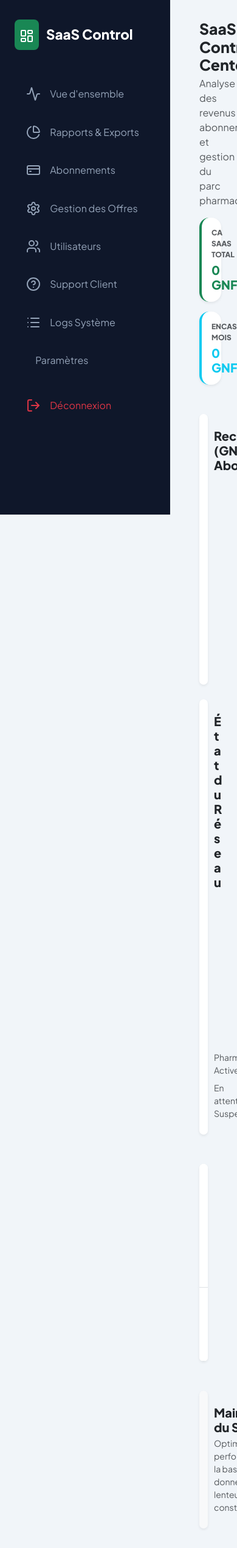
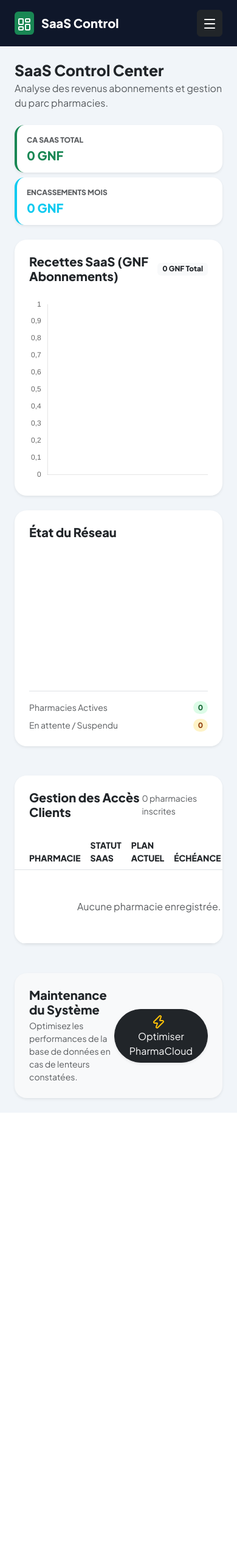
Before and after one commit to syllamohamedmhd99-bot/Gn-Pharmacie, a Python web app: template app/templates/superadmin/dashboard.html in a window 390 px wide. Shown: the whole page at 61% size. After the commit the page ends 1825 px from the top, so only its background shows below. Run offline with Jinja, Linux system fonts and the light colour scheme; the template is opened without the code that fills it, so the values that code supplies are empty; a map, chart or similar area stays blank.

Commit message:
Interface SuperAdmin : adaptation mobile (hamburger menu + grille responsive)

```diff
--- a/app/templates/superadmin/base.html
+++ b/app/templates/superadmin/base.html
@@ -13,6 +13,7 @@
             --admin-sidebar: #0f172a;
             --admin-accent: #10b981;
             --admin-bg: #f1f5f9;
+            --sidebar-width: 280px;
         }
 
         body.modal-open {
@@ -20,7 +21,6 @@
             overflow-y: hidden !important;
         }
 
-        /* Fix pour éviter le saut vertical au clic sur "Nouveau Forfait" */
         body {
             font-family: 'Plus Jakarta Sans', sans-serif;
             background-color: var(--admin-bg);
@@ -31,8 +31,9 @@
             min-height: 100vh;
         }
 
+        /* Sidebar Responsive */
         .admin-sidebar {
-            width: 280px;
+            width: var(--sidebar-width);
             height: 100vh;
             position: fixed;
             left: 0;
@@ -41,14 +42,61 @@
             background-color: var(--admin-sidebar);
             color: white;
             padding: 2rem 1.5rem;
-            z-index: 1040; /* Supérieur au contenu mais inférieur aux modales */
+            z-index: 1050;
+            transition: transform 0.3s ease-in-out;
+        }
+
+        /* Mobile Topbar */
+        .admin-mobile-topbar {
+            display: none;
+            background-color: var(--admin-sidebar);
+            color: white;
+            padding: 1rem 1.5rem;
+            position: sticky;
+            top: 0;
+            z-index: 1040;
+            justify-content: space-between;
+            align-items: center;
         }
 
         .admin-content {
-            margin-left: 280px;
+            margin-left: var(--sidebar-width);
             padding: 2rem 3rem;
             min-height: 100vh;
             position: relative;
+            transition: all 0.3s ease-in-out;
+        }
+
+        /* Sidebar Overlay */
+        .sidebar-overlay {
+            display: none;
+            position: fixed;
+            top: 0;
+            left: 0;
+            right: 0;
+            bottom: 0;
+            background: rgba(0,0,0,0.5);
+            z-index: 1045;
+            backdrop-filter: blur(2px);
+        }
+
+        @media (max-width: 991.98px) {
+            .admin-sidebar {
+                transform: translateX(-100%);
+            }
+            .admin-sidebar.active {
+                transform: translateX(0);
+            }
+            .admin-content {
+                margin-left: 0;
+                padding: 1.5rem;
+            }
+            .admin-mobile-topbar {
+                display: flex;
+            }
+            .sidebar-overlay.active {
+                display: block;
+            }
         }
 
         .modal {
@@ -102,14 +150,6 @@
             border: none;
             border-radius: 20px;
             transition: box-shadow 0.3s, border-color 0.3s;
-            transform: translateZ(0);
-            backface-visibility: hidden;
-            will-change: box-shadow;
-        }
-
-        .stat-card:hover {
-            transform: none !important;
-            box-shadow: 0 10px 25px -5px rgba(0, 0, 0, 0.1);
         }
 
         .badge-active { background-color: rgba(16, 185, 129, 0.1); color: #10b981; }
@@ -117,7 +157,23 @@
     </style>
 </head>
 <body>
-    <div class="admin-sidebar">
+    <!-- Mobile Topbar -->
+    <div class="admin-mobile-topbar">
+        <div class="admin-brand fs-5">
+            <div class="bg-success p-1 rounded-2">
+                <i data-lucide="layout-dashboard" size="20"></i>
+            </div>
+            SaaS Control
+        </div>
+        <button class="btn btn-dark p-2" id="sidebarToggle">
+            <i data-lucide="menu"></i>
+        </button>
+    </div>
+
+    <!-- Overlay -->
+    <div class="sidebar-overlay" id="sidebarOverlay"></div>
+
+    <div class="admin-sidebar" id="adminSidebar">
         <div class="admin-brand">
             <div class="bg-success p-2 rounded-3">
                 <i data-lucide="layout-dashboard" size="24"></i>
@@ -177,6 +233,25 @@
     <script src="https://cdn.jsdelivr.net/npm/bootstrap@5.3.0/dist/js/bootstrap.bundle.min.js"></script>
     <script>
         lucide.createIcons();
+
+        // Responsive Sidebar Toggle
+        const sidebar = document.getElementById('adminSidebar');
+        const overlay = document.getElementById('sidebarOverlay');
+        const toggleBtn = document.getElementById('sidebarToggle');
+
+        if(toggleBtn) {
+            toggleBtn.addEventListener('click', () => {
+                sidebar.classList.toggle('active');
+                overlay.classList.toggle('active');
+            });
+        }
+
+        if(overlay) {
+            overlay.addEventListener('click', () => {
+                sidebar.classList.remove('active');
+                overlay.classList.remove('active');
+            });
+        }
     </script>
     {% block scripts %}{% endblock %}
 </body>
--- a/app/templates/superadmin/dashboard.html
+++ b/app/templates/superadmin/dashboard.html
@@ -1,20 +1,20 @@
 {% extends "superadmin/base.html" %}
 
 {% block content %}
-<div class="row align-items-center mb-5">
-    <div class="col-lg-6">
+<div class="row align-items-center mb-4 mb-lg-5">
+    <div class="col-lg-6 mb-4 mb-lg-0">
         <h2 class="fw-bold mb-1 text-dark">SaaS Control Center</h2>
-        <p class="text-muted">Analyse des revenus abonnements et gestion du parc pharmacies.</p>
+        <p class="text-muted mb-0">Analyse des revenus abonnements et gestion du parc pharmacies.</p>
     </div>
     <div class="col-lg-6">
-        <div class="row g-3">
-            <div class="col-6">
+        <div class="row g-2 g-md-3">
+            <div class="col-12 col-sm-6">
                 <div class="bg-white p-3 rounded-4 shadow-sm border-start border-4 border-success h-100">
                     <div class="text-muted x-small fw-bold mb-1">CA SAAS TOTAL</div>
                     <div class="h5 fw-bold mb-0 text-success">{{ "{:,.0f}".format(total_saas_revenue|default(0)).replace(',', ' ') }} GNF</div>
                 </div>
             </div>
-            <div class="col-6">
+            <div class="col-12 col-sm-6">
                 <div class="bg-white p-3 rounded-4 shadow-sm border-start border-4 border-info h-100">
                     <div class="text-muted x-small fw-bold mb-1">ENCASSEMENTS MOIS</div>
                     <div class="h5 fw-bold mb-0 text-info">{{ "{:,.0f}".format(monthly_saas_revenue|default(0)).replace(',', ' ') }} GNF</div>
```
